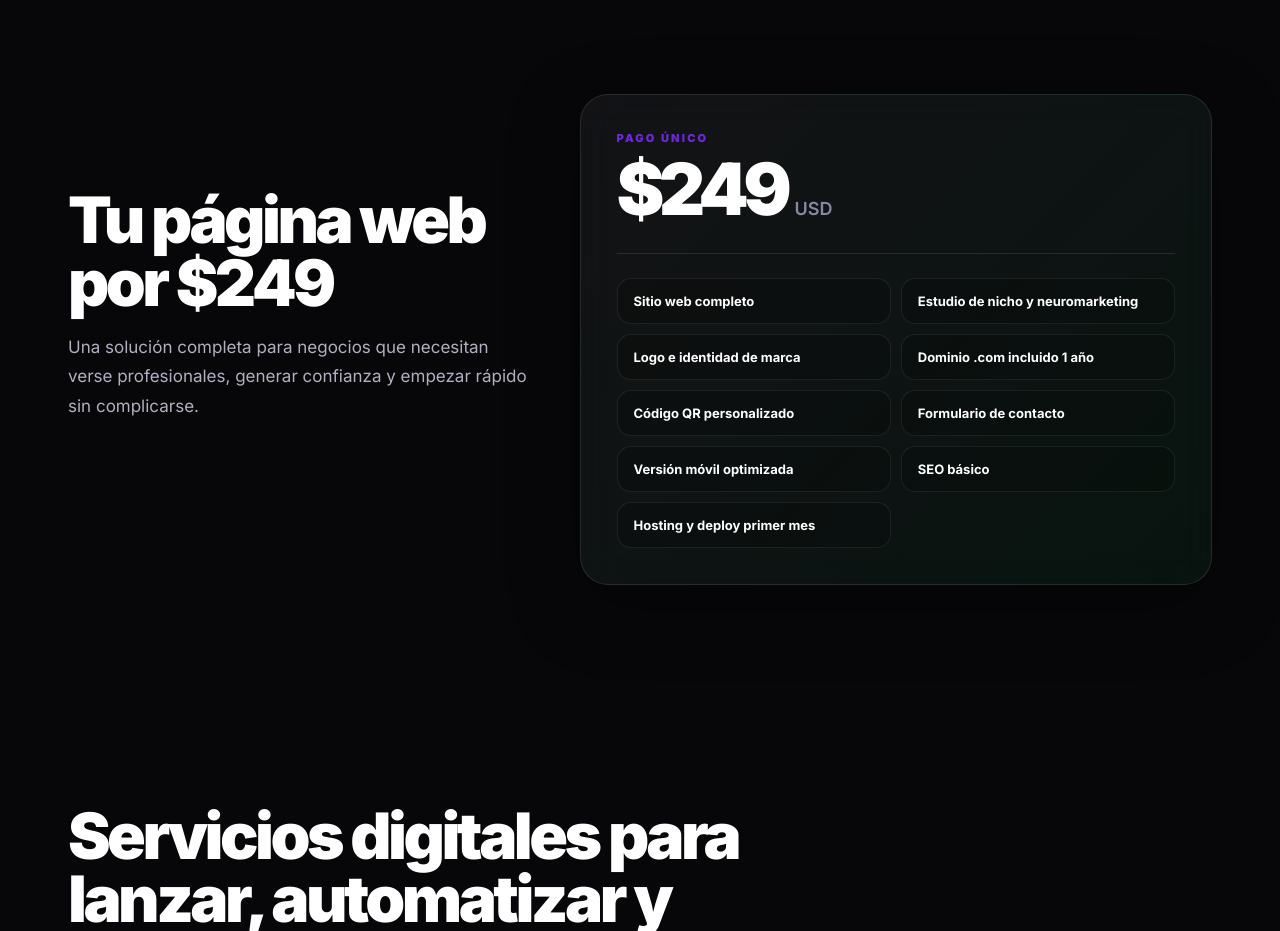
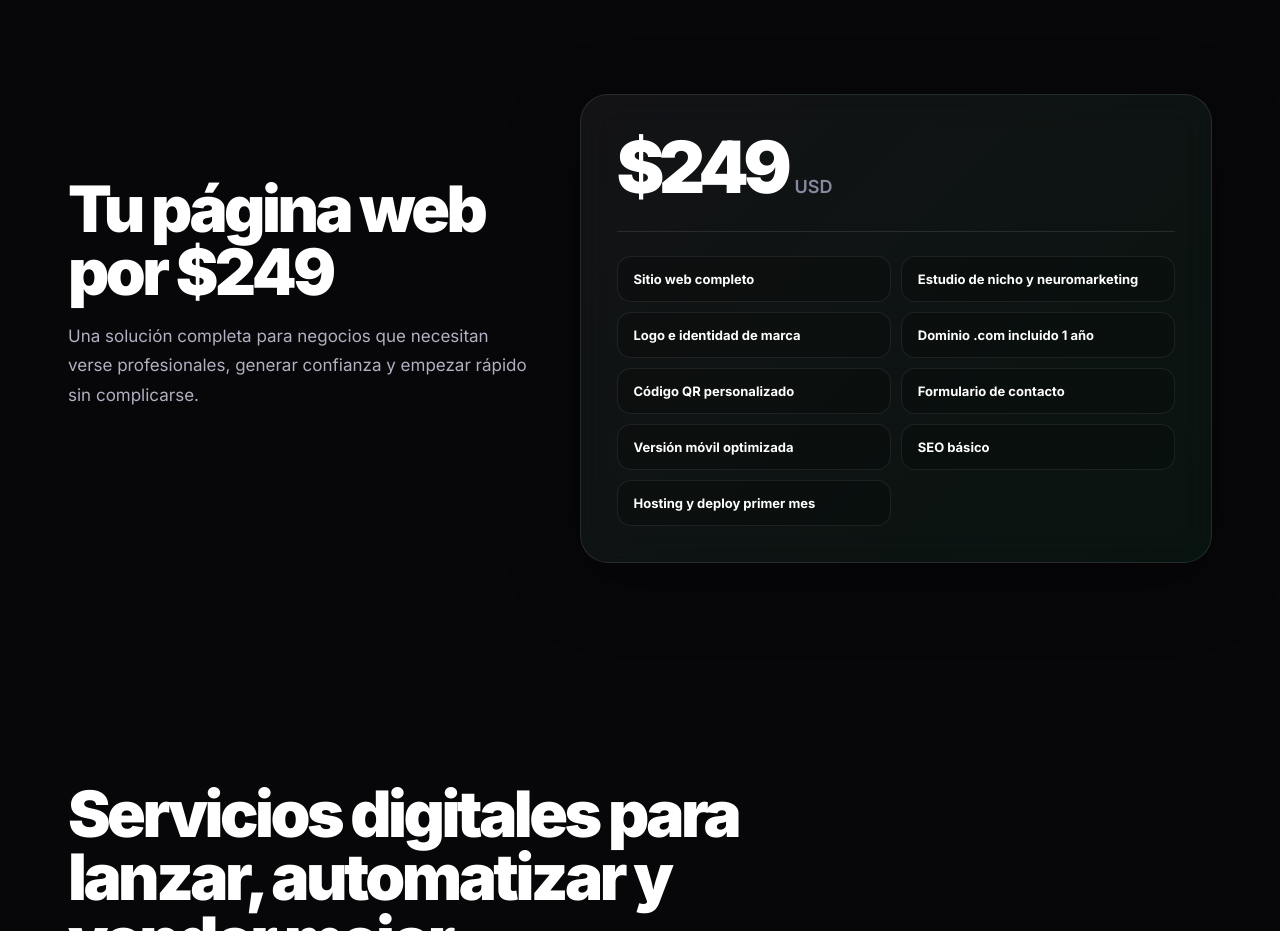
Before and after one commit to enriquetoscanoh94/ent-code, a React (Vite) app: page / in a window 1280 px wide. Shown: the part 940-1871 px from the top of the page. Built offline with nearby package versions, Linux system fonts and the light colour scheme; no server answers.

Commit message:
remove price label

```diff
--- a/src/App.jsx
+++ b/src/App.jsx
@@ -228,10 +228,7 @@ function App() {
 
         <div className="pricingCard">
           <div className="priceTop">
-            <div>
-              <p className="priceLabel">{t.priceLabel}</p>
-              <h3>$249 <span>USD</span></h3>
-            </div>
+            <h3>$249 <span>USD</span></h3>
           </div>
 
           <div className="includesGrid">
```
